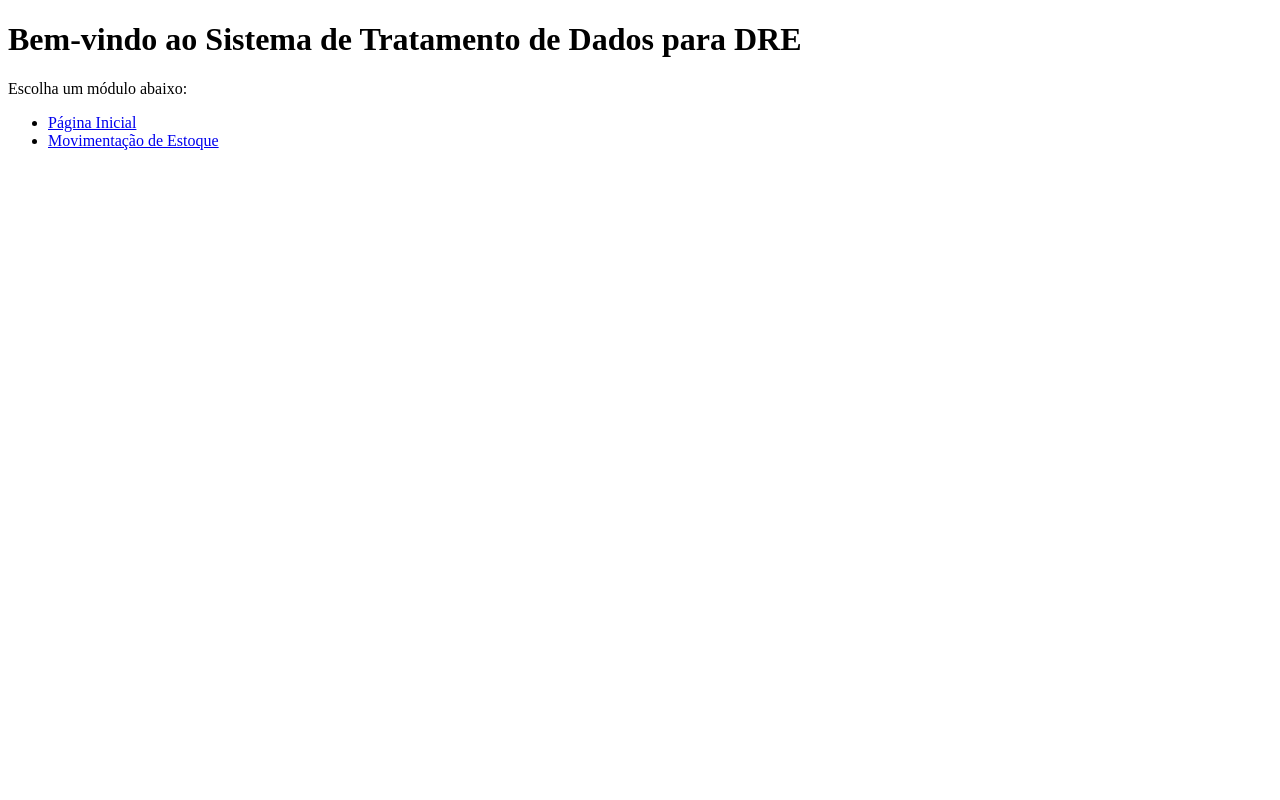
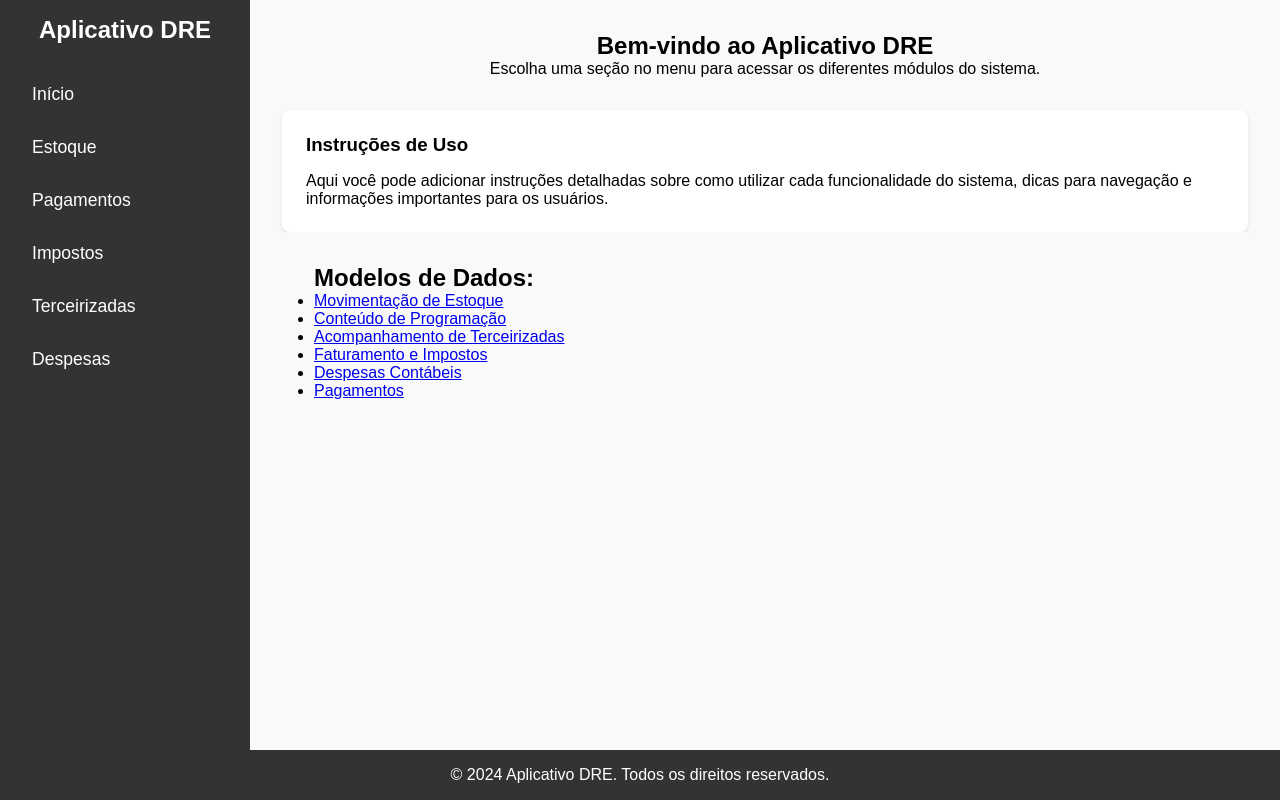
Before and after one commit to ControladoriaMaster/AppDRE, a Flask app: page / in a window 1280 px wide. Run offline with Flask 3, Linux system fonts and the light colour scheme; some libraries are stand-ins or nearby versions.

Commit message:
Add files via upload

```diff
--- a/templates/index.html
+++ b/templates/index.html
@@ -3,15 +3,138 @@
 <head>
     <meta charset="UTF-8">
     <meta name="viewport" content="width=device-width, initial-scale=1.0">
-    <title>Tratamento de Dados para DRE</title>
+    <title>Index</title>
+    <style>
+        * {
+            margin: 0;
+            padding: 0;
+            box-sizing: border-box;
+        }
+
+        body {
+            font-family: Arial, sans-serif;
+            display: flex;
+            flex-direction: column;
+            min-height: 100vh;
+        }
+
+        .main-container {
+            display: flex;
+            flex: 1;
+        }
+
+        .sidebar {
+            background-color: #333;
+            color: white;
+            width: 250px;
+            display: flex;
+            flex-direction: column;
+            padding: 1rem;
+        }
+
+        .sidebar h1 {
+            margin-bottom: 2rem;
+            font-size: 1.5rem;
+            text-align: center;
+        }
+
+        .menu {
+            list-style: none;
+            padding: 0;
+            margin: 0;
+            flex: 1;
+        }
+
+        .menu li {
+            margin-bottom: 1rem;
+        }
+
+        .menu a {
+            color: white;
+            text-decoration: none;
+            font-size: 1.1rem;
+            display: block;
+            padding: 0.5rem 1rem;
+            border-radius: 4px;
+        }
+
+        .menu a:hover {
+            background-color: #555;
+        }
+
+        .content {
+            flex: 1;
+            padding: 2rem;
+            background-color: #f9f9f9;
+        }
+
+        .intro {
+            text-align: center;
+            max-width: 800px;
+            margin: 0 auto;
+        }
+
+        .instructions {
+            margin-top: 2rem;
+            background-color: #fff;
+            padding: 1.5rem;
+            border-radius: 8px;
+            box-shadow: 0 2px 4px rgba(0, 0, 0, 0.1);
+        }
+
+        .instructions h3 {
+            margin-bottom: 1rem;
+        }
+
+        .main-footer {
+            background-color: #333;
+            color: white;
+            text-align: center;
+            padding: 1rem;
+        }
+    </style>
 </head>
 <body>
-    <h1>Bem-vindo ao Sistema de Tratamento de Dados para DRE</h1>
-    <p>Escolha um módulo abaixo:</p>
-    <ul>
-        <li><a href="/home">Página Inicial</a></li>
-        <li><a href="/estoque">Movimentação de Estoque</a></li>
-        <!-- Outros módulos podem ser adicionados aqui -->
-    </ul>
+    <div class="main-container">
+        <aside class="sidebar">
+            <h1>Aplicativo DRE</h1>
+            <ul class="menu">
+                <li><a href="{{ url_for('index') }}">Início</a></li>
+                <li><a href="{{ url_for('estoque') }}">Estoque</a></li>
+                <li><a href="{{ url_for('pagamentos') }}">Pagamentos</a></li>
+                <li><a href="{{ url_for('impostos') }}">Impostos</a></li>
+                <li><a href="{{ url_for('terceirizadas') }}">Terceirizadas</a></li>
+                <li><a href="{{ url_for('despesas') }}">Despesas</a></li>
+            </ul>
+        </aside>
+
+        <main class="content">
+            <section class="intro">
+                <h2>Bem-vindo ao Aplicativo DRE</h2>
+                <p>Escolha uma seção no menu para acessar os diferentes módulos do sistema.</p>
+            </section>
+
+            <section class="instructions">
+                <h3>Instruções de Uso</h3>
+                <p>Aqui você pode adicionar instruções detalhadas sobre como utilizar cada funcionalidade do sistema, dicas para navegação e informações importantes para os usuários.</p>
+            </section>
+
+            <section class="content">
+                <h2>Modelos de Dados:</h2>
+                <ul>
+                    <li><a href="https://drive.google.com/uc?export=download&id=1MvaaoHyCcB85T6LuO1EWmGl259G6P2Qz">Movimentação de Estoque</a></li>
+                    <li><a href="https://drive.google.com/uc?export=download&id=1-SvAZs0izjIHUarTWf0bLhPnE6X9KJ6c">Conteúdo de Programação</a></li>
+                    <li><a href="https://drive.google.com/uc?export=download&id=1YRy80_Jdft3rIht9nWNZhUACmD1ZvwAH">Acompanhamento de Terceirizadas</a></li>
+                    <li><a href="https://drive.google.com/uc?export=download&id=1G6r7551I3NDW68m2apCBWeAUuMeLdDr1">Faturamento e Impostos</a></li>
+                    <li><a href="https://drive.google.com/uc?export=download&id=1mk_Co3eCiXQjMLVR9LvswbpsGfNSob_U">Despesas Contábeis</a></li>
+                    <li><a href="https://drive.google.com/uc?export=download&id=1bjXMhg_jJ4t5d0FPkG0sF_2HofDtLw2p">Pagamentos</a></li>
+                </ul>
+            </section>
+        </main>
+    </div>
+
+    <footer class="main-footer">
+        <p>&copy; 2024 Aplicativo DRE. Todos os direitos reservados.</p>
+    </footer>
 </body>
 </html>
```
